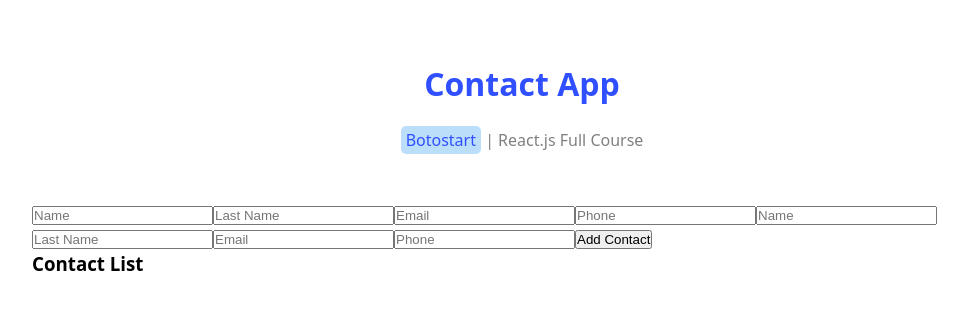
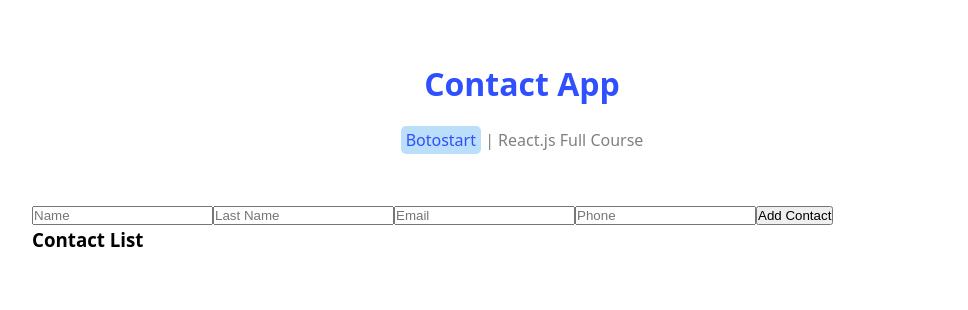
Before and after one commit to developersaeid/contact-app-with-React-js, a React (Vite) app: page / in a window 1280 px wide. Shown: the top 310 px of the page, without its empty margins (118-1086 px from the left). Built offline with nearby package versions, Linux system fonts and the light colour scheme.

Commit message:
uuid
install uuid package for new contact

```diff
--- a/package.json
+++ b/package.json
@@ -11,7 +11,8 @@
   },
   "dependencies": {
     "react": "^19.1.0",
-    "react-dom": "^19.1.0"
+    "react-dom": "^19.1.0",
+    "uuid": "^11.1.0"
   },
   "devDependencies": {
     "@eslint/js": "^9.25.0",
--- a/src/components/Contacts.jsx
+++ b/src/components/Contacts.jsx
@@ -1,6 +1,7 @@
 import { useState } from "react";
 import ContactsList from "./ContactsList";
 import inputs from "../constants/input.js";
+import { v4 } from "uuid";
 
 
 function Contacts() {
@@ -31,8 +32,10 @@ function Contacts() {
       return;
     }
     setAlert("");
-    setContacts((contacts) => [...contacts, contact]);
+    const newContact = {...contact,id:v4() } // create new contact with id
+    setContacts((contacts) => [...contacts, newContact]);
     setContact({
+      id:"",
       name: "",
       lastName: "",
       email: "",
@@ -52,34 +55,6 @@ function Contacts() {
             onChange={changeHandler}
           />
         ))}
-        <input
-          type="text"
-          placeholder="Name"
-          name="name"
-          value={contact.name}
-          onChange={changeHandler}
-        />
-        <input
-          type="text"
-          placeholder="Last Name"
-          name="lastName"
-          value={contact.lastName}
-          onChange={changeHandler}
-        />
-        <input
-          type="email"
-          placeholder="Email"
-          name="email"
-          value={contact.email}
-          onChange={changeHandler}
-        />
-        <input
-          type="number"
-          placeholder="Phone"
-          name="phone"
-          value={contact.phone}
-          onChange={changeHandler}
-        />
         <button onClick={addHandler}>Add Contact</button>
       </div>
       <div>{alert && <p>{alert}</p>}</div>
--- a/src/components/ContactsList.jsx
+++ b/src/components/ContactsList.jsx
@@ -4,7 +4,7 @@ function ContactsList({contacts}) {
     <div>
       <h3>Contact List</h3>
       <ul>
-        {contacts.map(contact=>(<li>{contact.name}</li>))}
+        {contacts.map(contact=>(<li key={contact.id}>{contact.name}</li>))}
       </ul>
     </div>
   )
```
Also changed, not shown: 1 other file (tests, documents, lock files or other folders).
